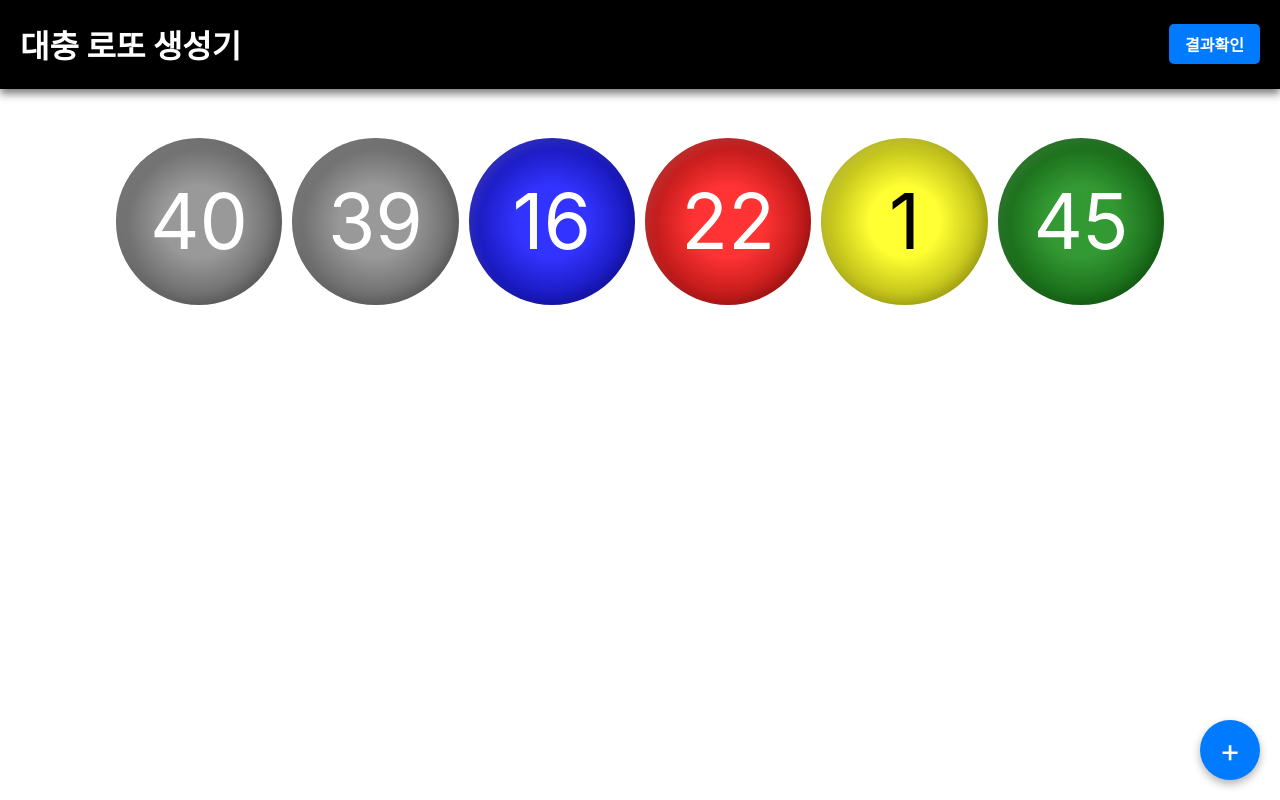
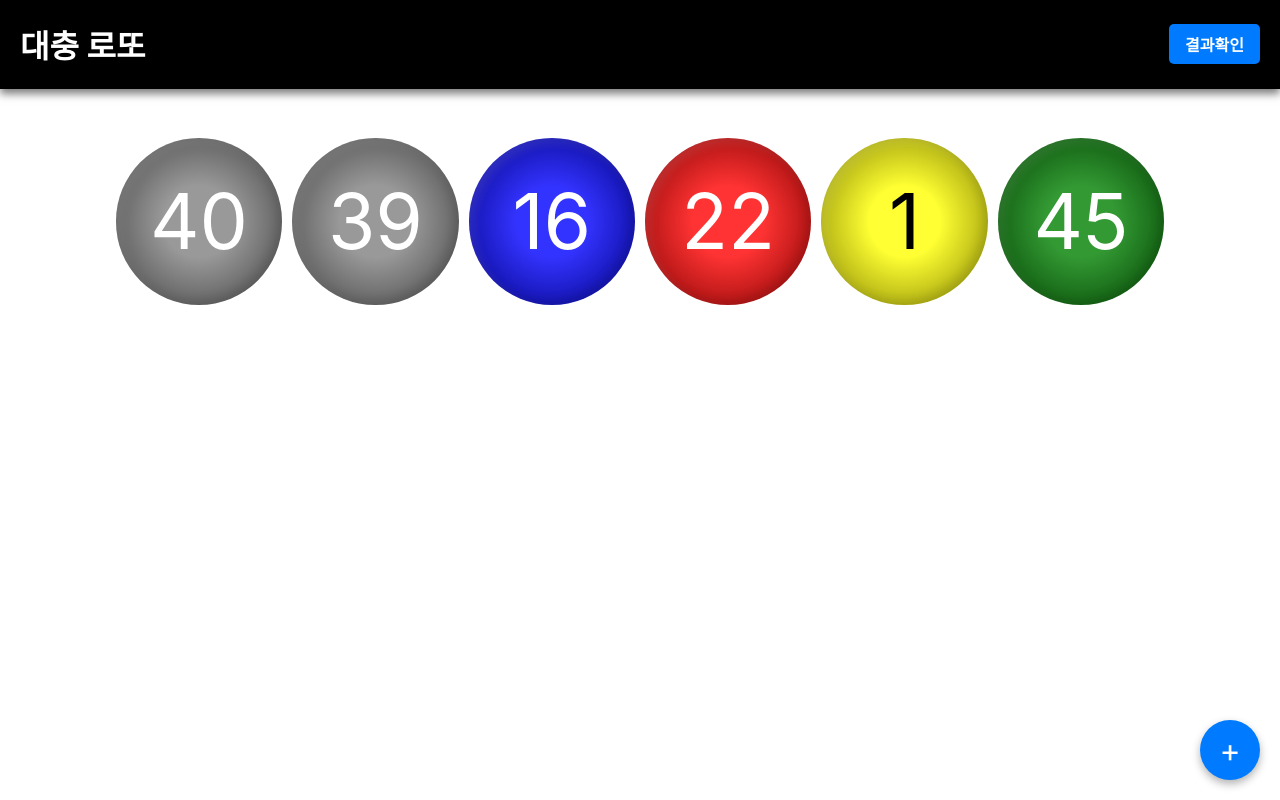
Before and after one commit to niceman114/korean-lotto, a React (Create React App) app: page /new-game in a window 1280 px wide. Built offline with nearby package versions, Linux system fonts and the light colour scheme.

Commit message:
:speech_balloon: Change app title

```diff
--- a/src/App.tsx
+++ b/src/App.tsx
@@ -12,7 +12,7 @@ const App: React.FC = () => {
     <BrowserRouter>
       <div className="App">
         <header>
-          <h1>대충 로또 생성기</h1>
+          <h1>대충 로또</h1>
           <div className="button-group">
             <a href="https://dhlottery.co.kr/gameResult.do?method=byWin"
                target="_blank"
```
